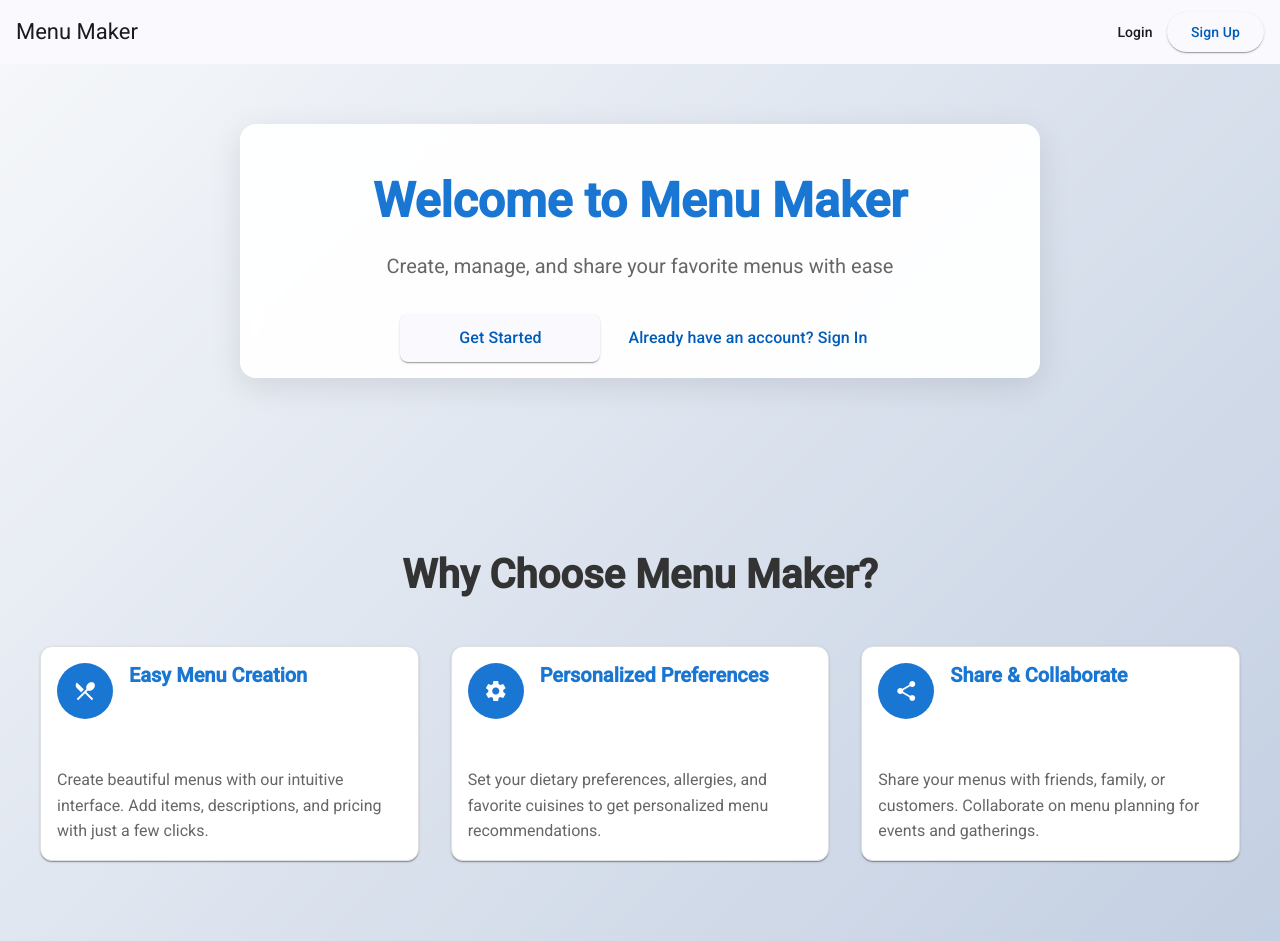
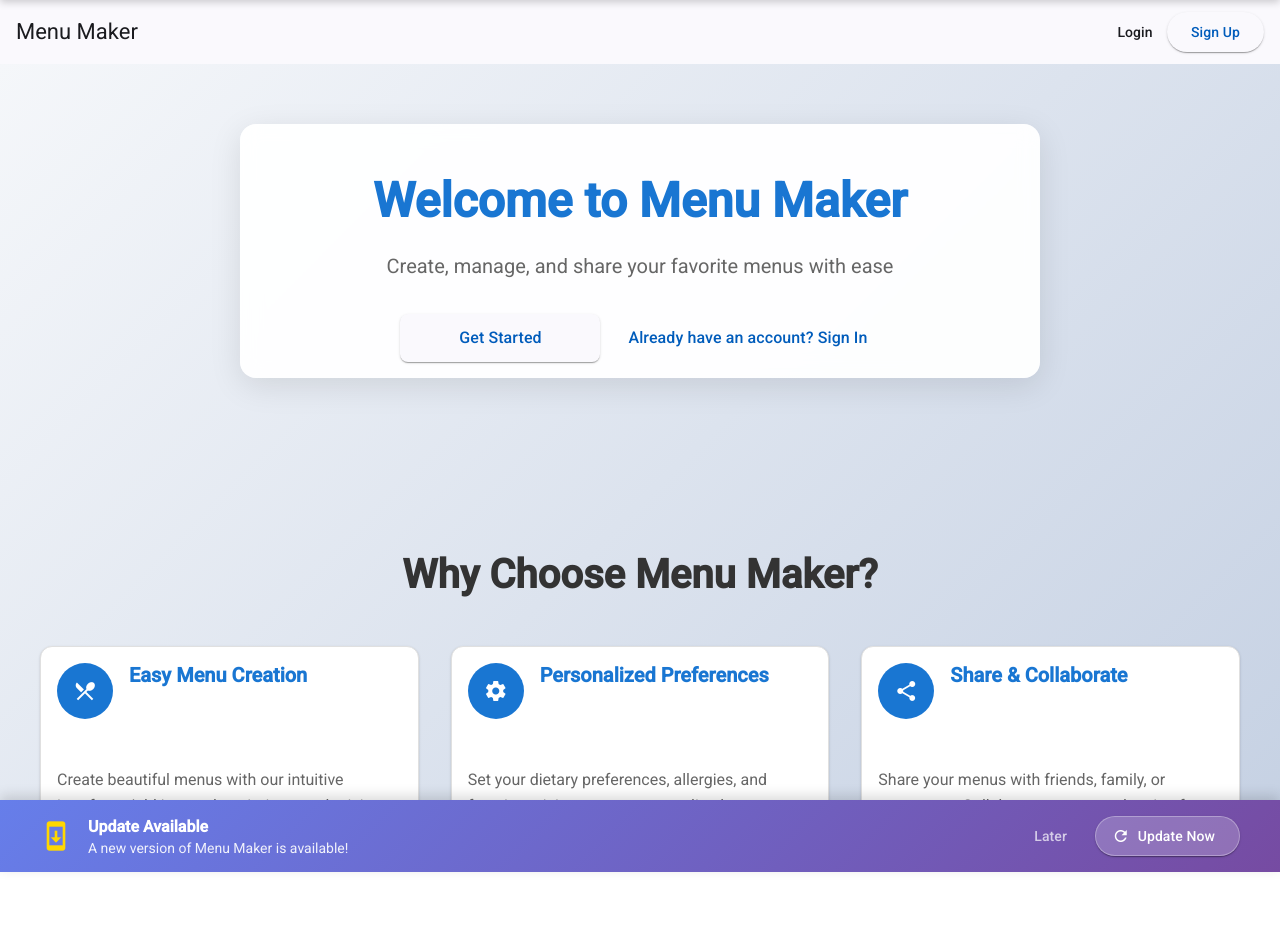
Before and after one commit to gastoncarriquiry/menu-maker, an Angular app in the folder frontend/: page / in a window 1280 px wide. After the commit the page ends 800 px from the top, so only its background shows below. Built offline with nearby package versions, Linux system fonts and the light colour scheme; no server answers.

Commit message:
feat(pwa): integrate offline indicator and update notification components

```diff
--- a/frontend/src/app/app.html
+++ b/frontend/src/app/app.html
@@ -1 +1,3 @@
+<app-offline-indicator />
+<app-update-notification />
 <router-outlet />
--- a/frontend/src/app/app.ts
+++ b/frontend/src/app/app.ts
@@ -1,12 +1,18 @@
 import { Component } from '@angular/core';
 import { RouterOutlet } from '@angular/router';
+import { OfflineIndicatorComponent } from './pwa/components/offline-indicator/offline-indicator';
+import { UpdateNotificationComponent } from './pwa/components/update-notification/update-notification';
 
 @Component({
   selector: 'app-root',
-  imports: [RouterOutlet],
+  imports: [
+    RouterOutlet,
+    OfflineIndicatorComponent,
+    UpdateNotificationComponent,
+  ],
   templateUrl: './app.html',
-  styleUrl: './app.scss'
+  styleUrl: './app.scss',
 })
 export class App {
-  protected title = 'frontend';
+  protected title = 'Menu Maker';
 }
--- a/frontend/src/styles.scss
+++ b/frontend/src/styles.scss
@@ -1,10 +1,10 @@
-
 // Custom Theming for Angular Material
 // For more information: https://material.angular.dev/guide/theming
 @use '@angular/material' as mat;
 
 html {
-  @include mat.theme((
+  @include mat.theme(
+    (
       color: (
         theme-type: light,
         primary: mat.$azure-palette,
@@ -12,8 +12,108 @@ html {
       ),
       typography: Roboto,
       density: 0,
-  ));
-}/* You can add global styles to this file, and also import other style files */
+    )
+  );
+}
 
-html, body { height: 100%; }
-body { margin: 0; font-family: Roboto, "Helvetica Neue", sans-serif; }
+/* Global styles */
+html,
+body {
+  height: 100%;
+  overflow-x: hidden;
+}
+
+body {
+  margin: 0;
+  font-family: Roboto, 'Helvetica Neue', sans-serif;
+  -webkit-font-smoothing: antialiased;
+  -moz-osx-font-smoothing: grayscale;
+}
+
+/* PWA specific styles */
+.pwa-container {
+  min-height: 100vh;
+  display: flex;
+  flex-direction: column;
+}
+
+/* Success snackbar styling */
+.success-snackbar {
+  background-color: #4caf50 !important;
+  color: white !important;
+}
+
+/* Error snackbar styling */
+.error-snackbar {
+  background-color: #f44336 !important;
+  color: white !important;
+}
+
+/* Offline mode adjustments */
+.offline-mode {
+  filter: grayscale(0.3);
+  opacity: 0.9;
+}
+
+/* Install prompt styling */
+.install-prompt {
+  position: fixed;
+  bottom: 16px;
+  right: 16px;
+  z-index: 1000;
+}
+
+/* Loading states for offline content */
+.offline-loading {
+  position: relative;
+
+  &::after {
+    content: '';
+    position: absolute;
+    top: 0;
+    left: 0;
+    right: 0;
+    bottom: 0;
+    background: linear-gradient(
+      90deg,
+      rgba(255, 255, 255, 0) 0%,
+      rgba(255, 255, 255, 0.4) 50%,
+      rgba(255, 255, 255, 0) 100%
+    );
+    animation: shimmer 1.5s infinite;
+  }
+}
+
+@keyframes shimmer {
+  0% {
+    transform: translateX(-100%);
+  }
+  100% {
+    transform: translateX(100%);
+  }
+}
+
+/* Responsive adjustments */
+@media (max-width: 768px) {
+  .install-prompt {
+    bottom: 80px; // Account for mobile navigation
+    right: 8px;
+  }
+}
+
+/* Accessibility improvements */
+@media (prefers-reduced-motion: reduce) {
+  * {
+    animation-duration: 0.01ms !important;
+    animation-iteration-count: 1 !important;
+    transition-duration: 0.01ms !important;
+  }
+}
+
+/* High contrast mode support */
+@media (prefers-contrast: high) {
+  .offline-banner,
+  .update-notification {
+    border: 2px solid currentColor;
+  }
+}
```
Lines whose indentation alone changed are shown as unchanged.
